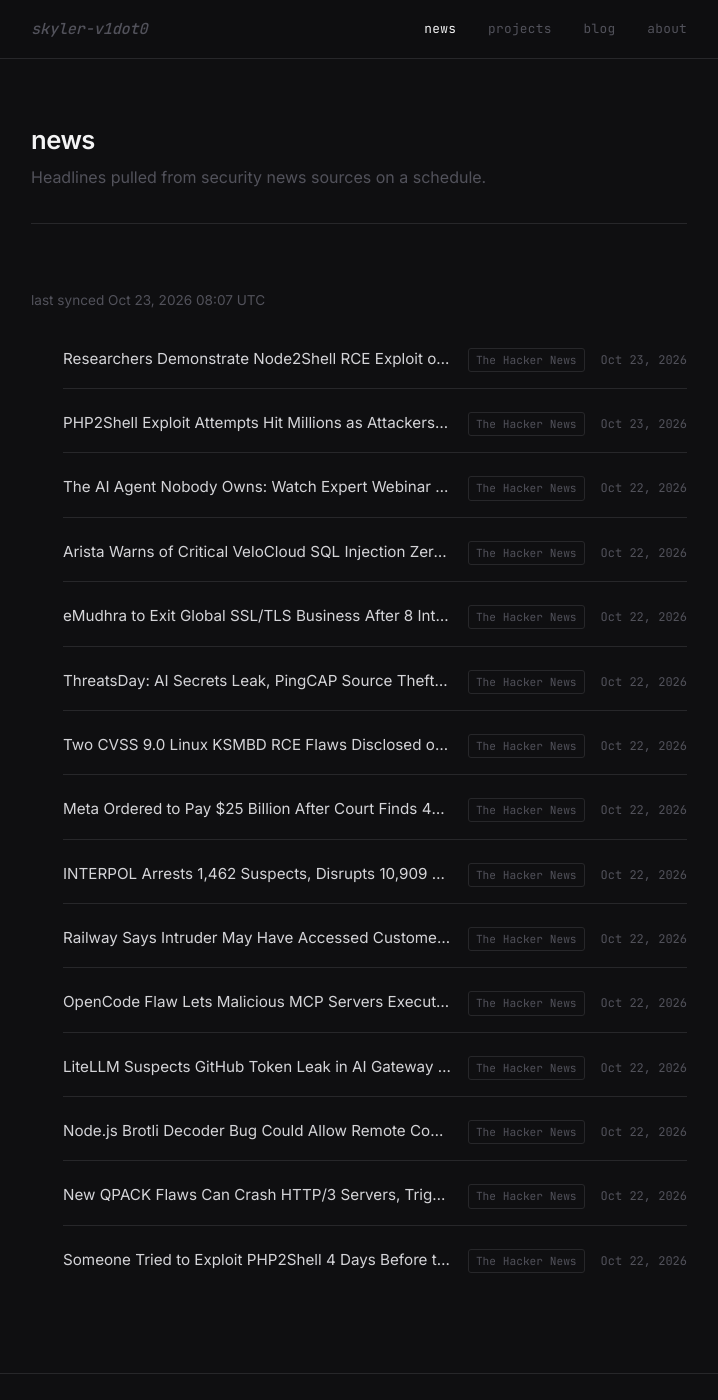
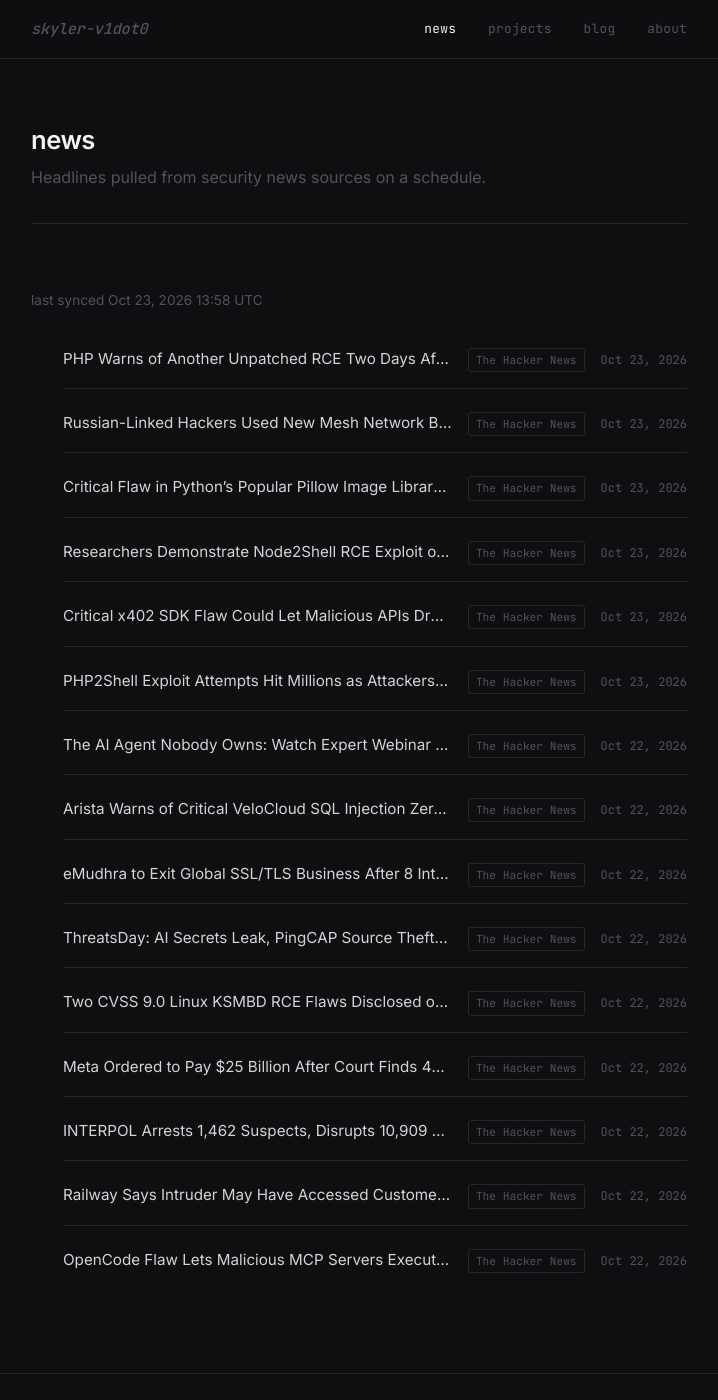
Before and after one commit to skyler-v1dot0/personal-site, a Jekyll site: the page built from news.html, in a window 1280 px wide and 1400 px high. Shown: the whole window, without its empty margins (281-999 px from the left). Built offline with Jekyll 4.4.1, drawn with Linux system fonts in a browser that asks for light colours.

Commit message:
chore: sync news feed [skip ci]

```diff
--- a/_data/news.yml
+++ b/_data/news.yml
@@ -1,11 +1,29 @@
 ---
-updated_at: '2026-10-23T08:07:29Z'
+updated_at: '2026-10-23T13:58:10Z'
 items:
+- title: PHP Warns of Another Unpatched RCE Two Days After Emergency PHP2Shell Patches
+  url: https://thehackernews.com/2026/10/urgent-php-warns-of-another-unpatched.html
+  source: The Hacker News
+  published: '2026-10-23T11:25:43Z'
+- title: Russian-Linked Hackers Used New Mesh Network Backdoor in Destructive Ukraine
+    Attack
+  url: https://thehackernews.com/2026/10/russian-linked-hackers-used-new-mesh.html
+  source: The Hacker News
+  published: '2026-10-23T11:11:23Z'
+- title: Critical Flaw in Python’s Popular Pillow Image Library Allows Code Execution
+    via a Crafted Image
+  url: https://thehackernews.com/2026/10/critical-flaw-in-pythons-popular-pillow.html
+  source: The Hacker News
+  published: '2026-10-23T09:36:00Z'
 - title: Researchers Demonstrate Node2Shell RCE Exploit on Node.js Build Using Crafted
     Brotli Data
   url: https://thehackernews.com/2026/10/researchers-demonstrate-node2shell-rce.html
   source: The Hacker News
-  published: '2026-10-23T07:50:01Z'
+  published: '2026-10-23T08:40:43Z'
+- title: Critical x402 SDK Flaw Could Let Malicious APIs Drain AI Agents’ Token Balances
+  url: https://thehackernews.com/2026/10/critical-x402-sdk-flaw-could-let.html
+  source: The Hacker News
+  published: '2026-10-23T08:35:45Z'
 - title: PHP2Shell Exploit Attempts Hit Millions as Attackers Try to Deploy Mirai
     Malware
   url: https://thehackernews.com/2026/10/php2shell-exploit-attempts-hit-millions.html
@@ -53,23 +71,3 @@ items:
   url: https://thehackernews.com/2026/10/opencode-flaw-lets-malicious-mcp.html
   source: The Hacker News
   published: '2026-10-22T10:44:05Z'
-- title: LiteLLM Suspects GitHub Token Leak in AI Gateway Logs Behind Malicious Package
-    Release
-  url: https://thehackernews.com/2026/10/litellm-suspects-github-token-leak-in.html
-  source: The Hacker News
-  published: '2026-10-22T08:28:48Z'
-- title: Node.js Brotli Decoder Bug Could Allow Remote Code Execution in All Supported
-    Versions
-  url: https://thehackernews.com/2026/10/nodejs-brotli-decoder-bug-could-allow.html
-  source: The Hacker News
-  published: '2026-10-22T07:47:22Z'
-- title: New QPACK Flaws Can Crash HTTP/3 Servers, Trigger Up to 4,000-Fold Memory
-    Amplification
-  url: https://thehackernews.com/2026/10/new-qpack-flaws-can-crash-http3-servers.html
-  source: The Hacker News
-  published: '2026-10-22T06:38:31Z'
-- title: Someone Tried to Exploit PHP2Shell 4 Days Before the Vulnerabilities Were
-    Publicly Disclosed
-  url: https://thehackernews.com/2026/10/someone-tried-to-exploit-php2shell-4.html
-  source: The Hacker News
-  published: '2026-10-22T06:34:10Z'
```
